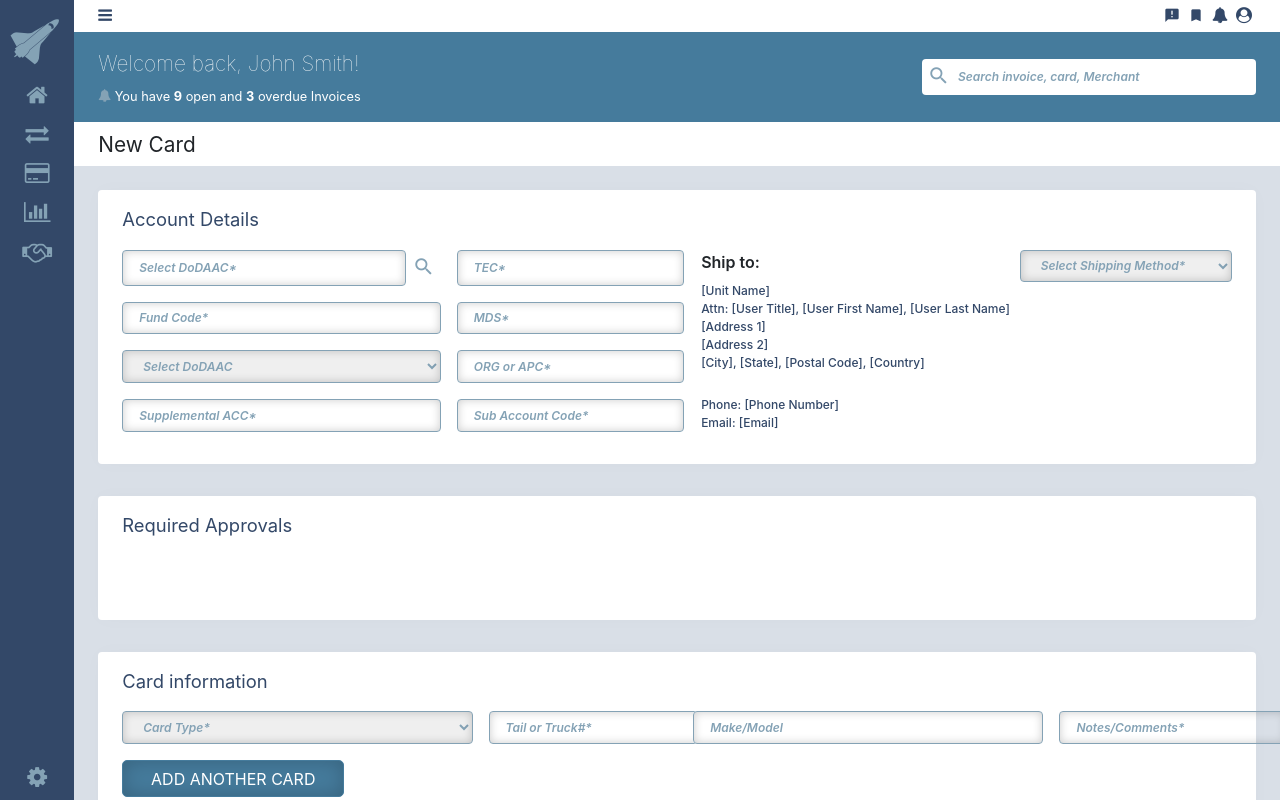
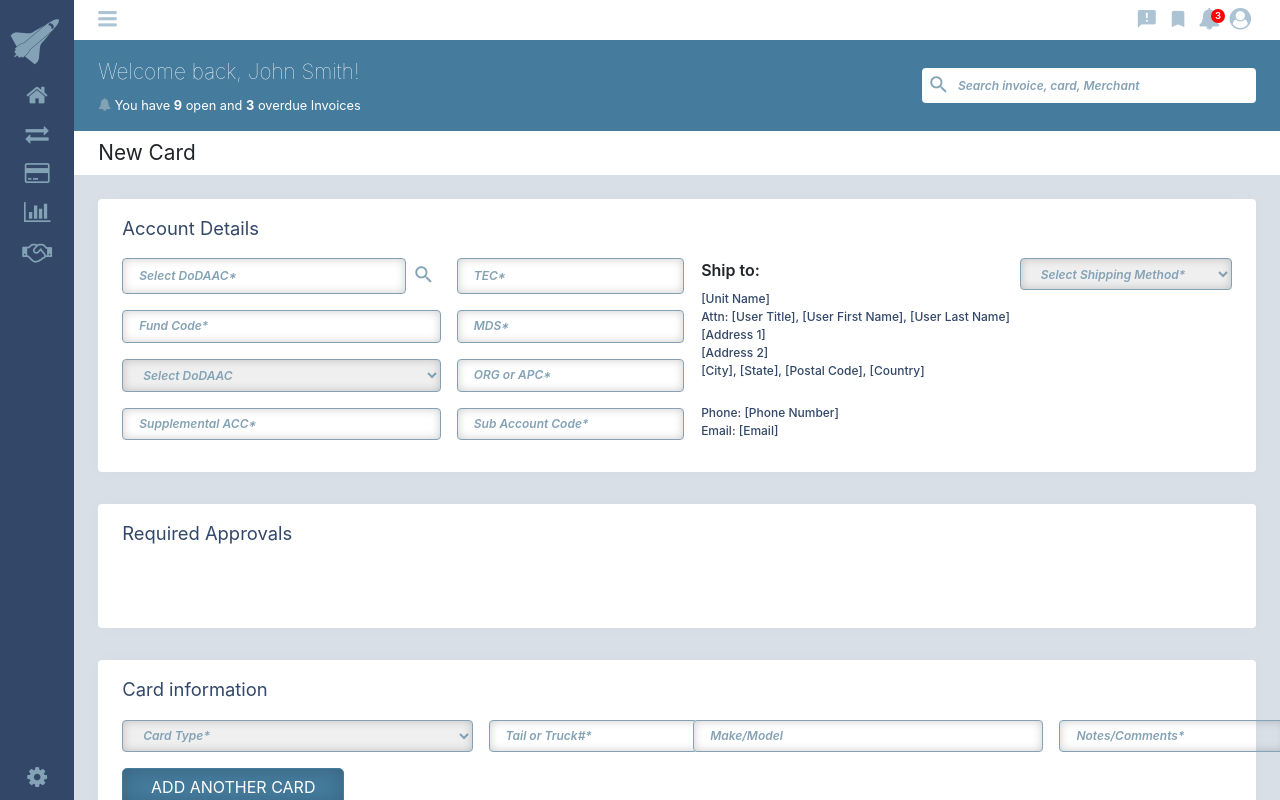
Before and after one commit to dmsanchez86/testGmStek, an Angular app: page / in a window 1280 px wide. Built offline with nearby package versions, Linux system fonts and the light colour scheme.

Commit message:
estilos menu top y notificacion numero

```diff
--- a/src/assets/scss/base.scss
+++ b/src/assets/scss/base.scss
@@ -169,14 +169,35 @@ body{
       margin: 0;
 
       li{
-        margin: .25rem;
+        margin: .25rem .3rem;
+
+        a.notifications{
+          position: relative;
+
+          &:before{
+            content: attr(data);
+            position: absolute;
+            background-color: red;
+            top: 2px;
+            right: -5px;
+            border-radius: 50%;
+            font-size: .6rem;
+            color: white;
+            min-width: 14px;
+            display: flex;
+            align-items: center;
+            justify-content: center;
+            font-weight: 600;
+          }
+        }
       }
     }
 
     ul li a,
     a{
       text-decoration: none;
-      color: var(--nav);
+      color: #ABC3D3;
+      font-size: 1.35rem;
     }
   }
 }
```
